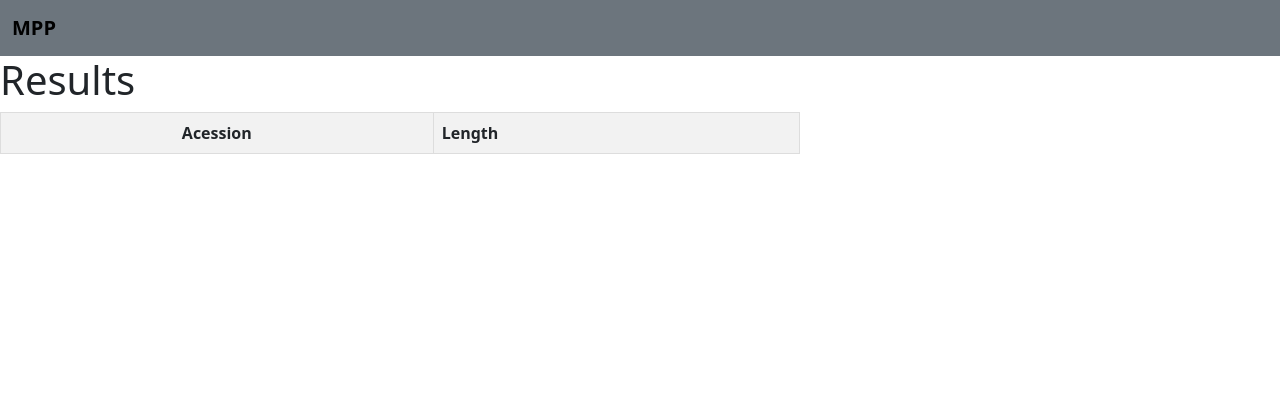
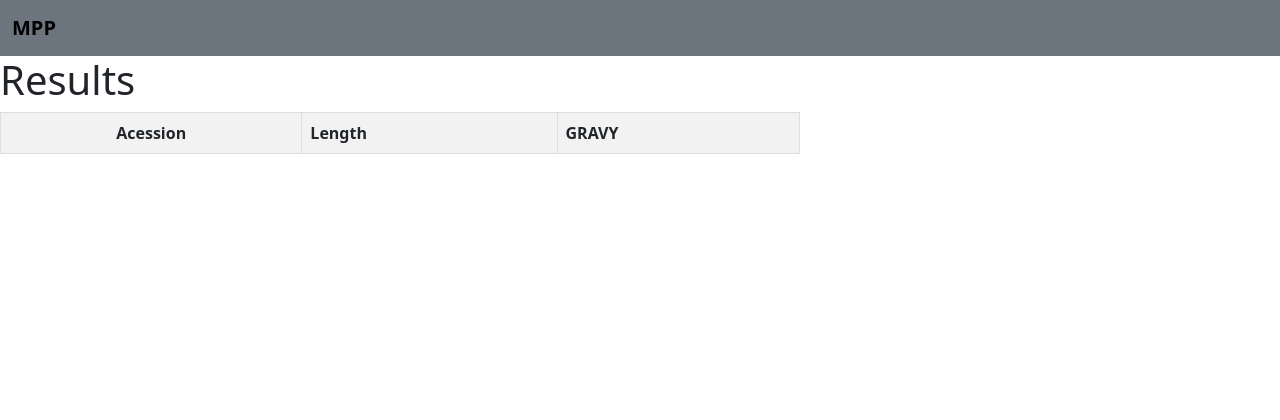
Before and after one commit to gustavsganzerla/mpp, a Django app: page /protein_profiler/submitted_prot_char/ in a window 1280 px wide. Shown: the top 420 px of the page. Run offline with Django 3.2, Linux system fonts and the light colour scheme; lists and menus that the app fills with data are empty.

Commit message:
added gravy function

```diff
--- a/protein_profiler/templates/protein_profiler/submitted_prot_char.html
+++ b/protein_profiler/templates/protein_profiler/submitted_prot_char.html
@@ -50,6 +50,7 @@
             <tr>
                 <th>Acession</th>
                 <th>Length</th>
+                <th>GRAVY</th>
 
             </tr>
         </thead>
@@ -58,6 +59,7 @@
             <tr>
                 <td>{{ item.accession }}</td>
                 <td>{{item.length}}</td>
+                <td>{{item.gravy}}</td>
             </tr>
             {% endfor %}
         </tbody>
--- a/protein_profiler/views.py
+++ b/protein_profiler/views.py
@@ -8,6 +8,38 @@ from Bio.Seq import Seq
 from Bio.SeqUtils.ProtParam import ProteinAnalysis
 from io import StringIO
 import re
+
+# Calculations
+def gravy(protein):
+    gravy_values = {
+        'A':  1.8 ,
+        'R': -4.5,
+        'N': -3.5,
+        'D': -3.5,
+        'C':  2.5,
+        'Q': -3.5,
+        'E': -3.5,
+        'G': -0.4,
+        'H': -3.2,
+        'I':  4.5,
+        'L':  3.8,
+        'K': -3.9,
+        'M':  1.9,
+        'F':  2.8,
+        'P': -1.6,
+        'S': -0.8,
+        'T': -0.7,
+        'W': -0.9,
+        'Y': -1.3,
+        'V':  4.2
+        }
+
+    sequence_gravy = []
+    for aminoacid in protein:
+        gravy_value = gravy_values.get(aminoacid)
+        sequence_gravy.append(gravy_value)
+    return round(sum(sequence_gravy)/len(protein),2)
+
 
 # Create your views here.
 def test_view(request):
@@ -59,7 +91,7 @@ def prot_char(request):
                     output.append({
                         'accession': accession,
                         'length': len(protein),
-                        #'gravy': gravy(protein),
+                        'gravy': gravy(protein)
                         #'aliphatic_index': aliphatic_index(protein),
                         #'instability_index': instability_index(protein),
                         #'stability':stability,
@@ -111,7 +143,7 @@ def prot_char(request):
                     output.append({
                         'accession': str(accession),
                         'length': len(protein),
-                        #'gravy': gravy(protein),
+                        'gravy': gravy(protein)
                         #'aliphatic_index': aliphatic_index(protein),
                         #'instability_index': instability_index(protein),
                         #'stability':stability,
```
